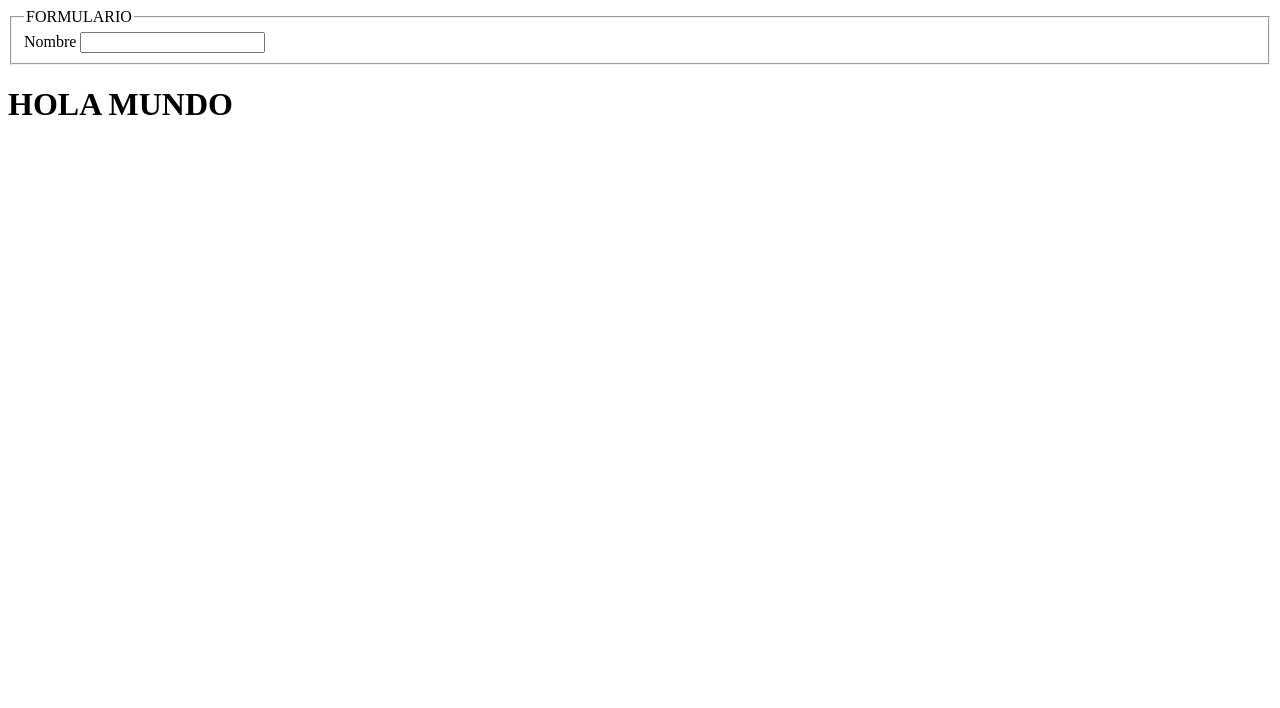
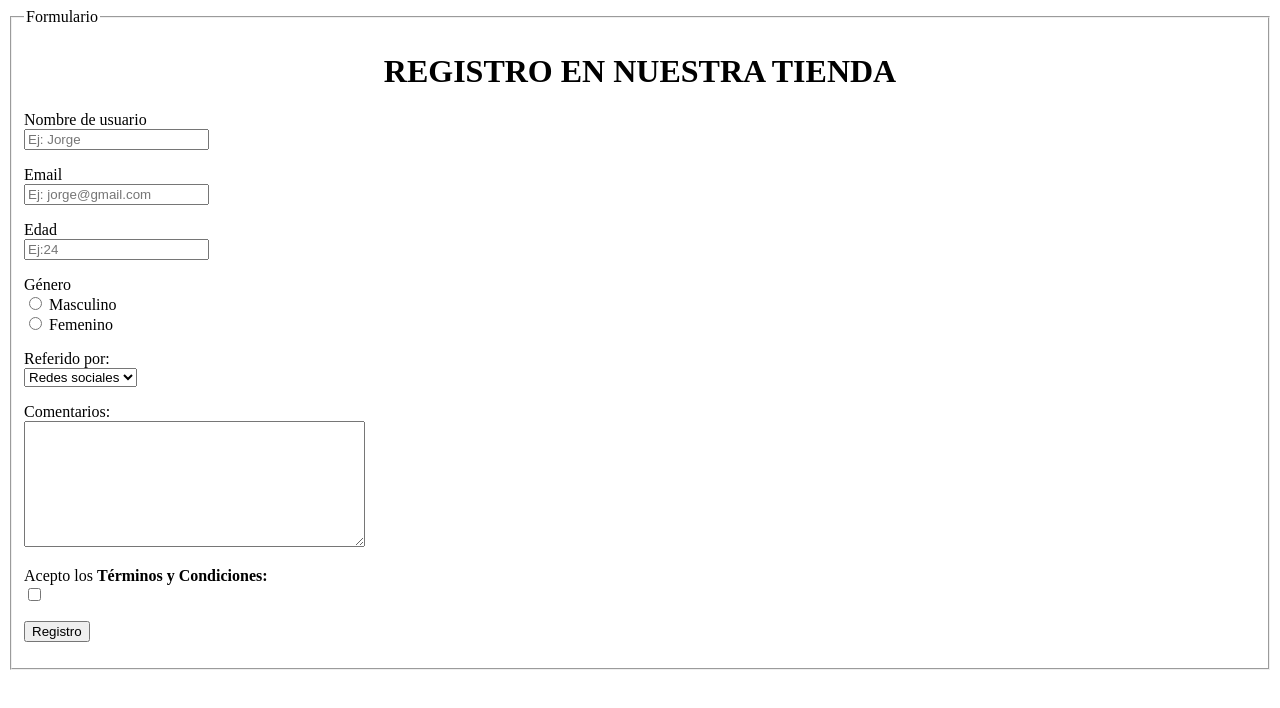
Before and after one commit to yesidleon1393/Evaluaciones, a plain HTML site: page index.html in a window 1280 px wide. Drawn offline with Linux system fonts and the light colour scheme.

Commit message:
formularios

```diff
--- a/index.html
+++ b/index.html
@@ -9,15 +9,46 @@
 
 		<title>concierto</title>
 	</head>
-<form autocomplete="on" name="Formulario 1">
+<form autocomplete="on" name="Formulario1">
 	<fieldset>
-		<legend>FORMULARIO</legend>
-		<label for="Nombre">Nombre</label>
-		<input type="text">
+	<legend>Formulario</legend>
+<h1 align="center">REGISTRO EN NUESTRA TIENDA</h1>
+<label for="nombre">Nombre de usuario</label></br>
+<input type="text" name="usuario" id="user" placeholder="Ej: Jorge">
+<p>
+<label for="email">Email</label><br/>
+<input type="text" name="email" id="email" placeholder="Ej: jorge@gmail.com">
+</p>
+<p>
+<label for="edad">Edad</label><br/>
+<input type="number" name="edad" id="edad" placeholder="Ej:24">
+</p>
+<p>
+<label for="genero">Género</label><br/>
+<input type="radio" name="genero" id="genero" value="masculino"> Masculino </br>
+<input type="radio" name="genero" id="genero" value="femenino"> Femenino </br>
+</p>
+<p>
+<label for="referido">Referido por:</label><br/>
+<select>
+<option value="social">Redes sociales</option>
+<option value="google">Google</option>
+<option value="web">Web</option>
+</select>
+</p>
+<p>
+	<label for="textarea">Comentarios:</label><br/>
+<textarea name="name" rows="8" cols="40"></textarea>
+</p>
+<p>
+<label for="check">Acepto los <strong>Términos y Condiciones:</strong> </label><br/>
+<input type="checkbox">
+</p>
+<p>
+<input type="submit" name="registrar" value="Registro">
+</p>
 
 	</fieldset>
 
 </form>
-<p> <h1> HOLA MUNDO </h1> </p>
-
 </html>
```
